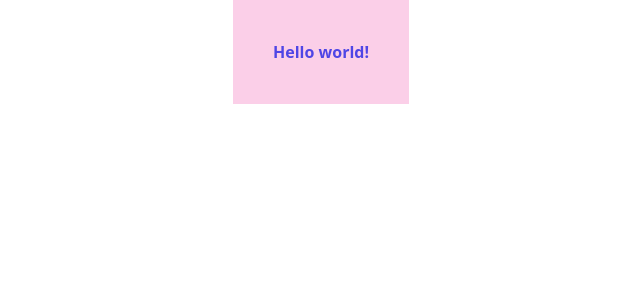
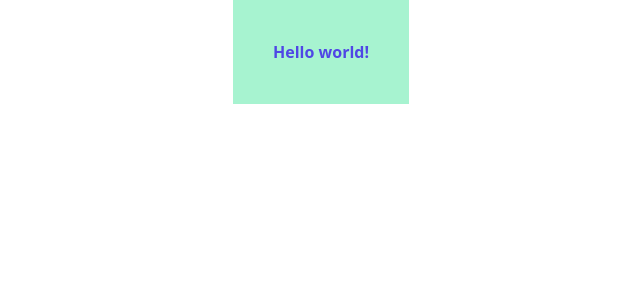
Before and after one commit to mbijok/first-react-repo, a React (Create React App) app: page / in a window 1280 px wide. Shown: the top 300 px of the page, without its empty margins (319-959 px from the left). Built offline with nearby package versions, Linux system fonts and the light colour scheme.

Commit message:
Misc update

```diff
--- a/src/App.js
+++ b/src/App.js
@@ -1,7 +1,7 @@
 function App() {
   return (
     <>
-      <h1 className="bg-pink-200 max-w-max p-10 text-indigo-600 font-black m-auto">
+      <h1 className="bg-green-200 max-w-max p-10 text-indigo-600 font-black m-auto">
         Hello world!
       </h1>
     </>
```
